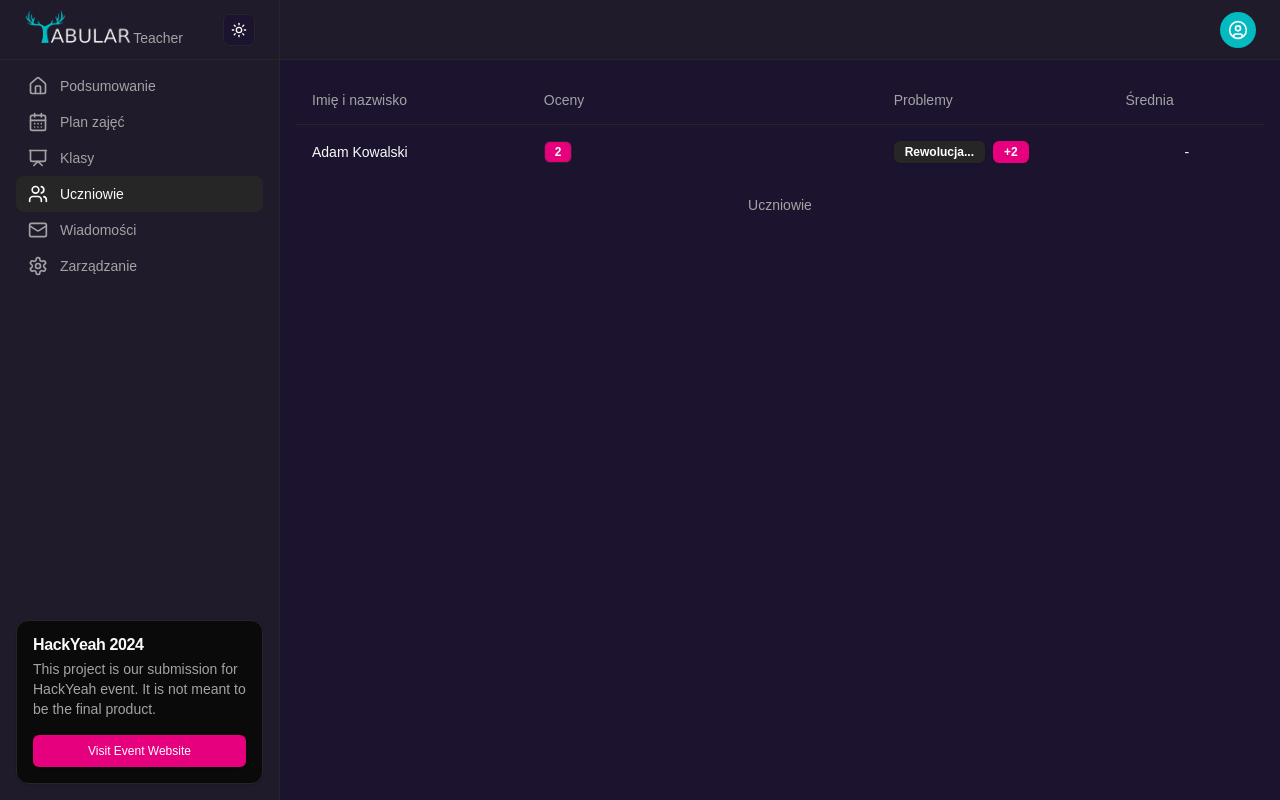
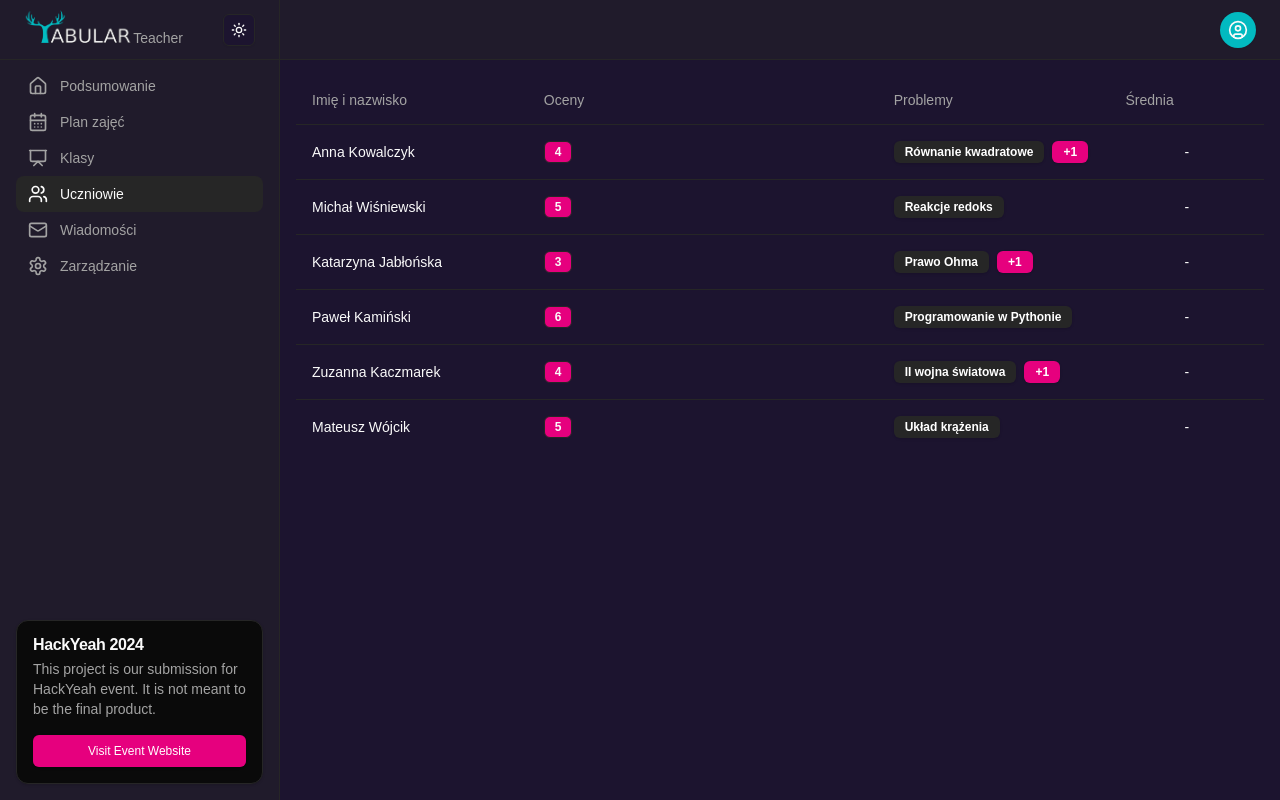
Before and after one commit to Hackyeah2024-team/frontend-mock, a Next.js app: page /teacher/students in a window 1280 px wide. Built offline with nearby package versions, Linux system fonts and the light colour scheme.

Commit message:
json z /teacher/students

```diff
--- a/app/teacher/students/page.tsx
+++ b/app/teacher/students/page.tsx
@@ -3,7 +3,109 @@ import StudentsTable from "@/components/teacher/StudentsTable";
 export default function TeacherStudents() {
   return (
     <div className="flex flex-col m-4">
-      <StudentsTable />
+        {<StudentsTable data={dataFetch()}/>}
     </div>
   );
 }
+
+function dataFetch(){
+  return [
+    {
+      "grade": {
+        "grade": 4,
+        "desc": "Ocena końcowa",
+        "semester": "II",
+        "type": {
+          "desc": "ocena końcowa",
+          "weight": 5,
+          "date": "2024-06-18T10:00:00"
+        }
+      },
+      "teacher": "Monika Zielińska",
+      "subject": "Matematyka",
+      "student": "Anna Kowalczyk",
+      "problem": "Równanie kwadratowe"
+    },
+    {
+      "grade": {
+        "grade": 5,
+        "desc": "Sprawdzian",
+        "semester": "I",
+        "type": {
+          "desc": "sprawdzian",
+          "weight": 3,
+          "date": "2024-01-15T12:00:00"
+        }
+      },
+      "teacher": "Anna Nowak",
+      "subject": "Chemia",
+      "student": "Michał Wiśniewski",
+      "problem": "Reakcje redoks"
+    },
+    {
+      "grade": {
+        "grade": 3,
+        "desc": "Kartkówka",
+        "semester": "II",
+        "type": {
+          "desc": "kartkówka",
+          "weight": 2,
+          "date": "2024-05-10T08:30:00"
+        }
+      },
+      "teacher": "Tomasz Lewandowski",
+      "subject": "Fizyka",
+      "student": "Katarzyna Jabłońska",
+      "problem": "Prawo Ohma"
+    },
+    {
+      "grade": {
+        "grade": 6,
+        "desc": "Projekt",
+        "semester": "I",
+        "type": {
+          "desc": "projekt",
+          "weight": 4,
+          "date": "2023-12-20T14:00:00"
+        }
+      },
+      "teacher": "Katarzyna Wiśniewska",
+      "subject": "Informatyka",
+      "student": "Paweł Kamiński",
+      "problem": "Programowanie w Pythonie"
+    },
+    {
+      "grade": {
+        "grade": 4,
+        "desc": "Egzamin semestralny",
+        "semester": "II",
+        "type": {
+          "desc": "egzamin semestralny",
+          "weight": 5,
+          "date": "2024-06-05T09:00:00"
+        }
+      },
+      "teacher": "Janusz Kwiatkowski",
+      "subject": "Historia",
+      "student": "Zuzanna Kaczmarek",
+      "problem": "II wojna światowa"
+    },
+    {
+      "grade": {
+        "grade": 5,
+        "desc": "Odpowiedź ustna",
+        "semester": "I",
+        "type": {
+          "desc": "odpowiedź ustna",
+          "weight": 2,
+          "date": "2024-02-02T11:00:00"
+        }
+      },
+      "teacher": "Joanna Pawlak",
+      "subject": "Biologia",
+      "student": "Mateusz Wójcik",
+      "problem": "Układ krążenia"
+    }
+]
+
+}
--- a/components/teacher/StudentsTable.tsx
+++ b/components/teacher/StudentsTable.tsx
@@ -10,11 +10,11 @@ import {
 import GradeDetails from "../student/GradeDetails";
 import { Button } from "../ui/button";
 import { Badge } from "../ui/badge";
+import Grade from "../student/GradeDetails"
 
-export default function StudentsTable() {
+export default function StudentsTable({data} : {data: {grade: Grade, teacher: string, subject: string, student: string, problem: string}[]}) {
   return (
     <Table>
-      <TableCaption>Uczniowie</TableCaption>
       <TableHeader>
         <TableRow>
           <TableHead className="max-w-12">Imię i nazwisko</TableHead>
@@ -24,32 +24,25 @@ export default function StudentsTable() {
         </TableRow>
       </TableHeader>
       <TableBody>
-        <TableRow>
-          <TableCell className="font-medium max-w-12">Adam Kowalski</TableCell>
+      {data.map(({grade, teacher, subject, student, problem},i) => (
+        <TableRow key={i}>
+            <TableCell className="font-medium max-w-12">{student}</TableCell>
             <TableCell className="font-medium text-center flex gap-1 justify-start flex-wrap">
               <GradeDetails
-              grade={{
-                grade: 2,
-                desc: "Ocena śródroczna",
-                semester: "IR",
-                type: {
-                  desc: "ocena śródroczna",
-                  weight: 3,
-                  date: "2024-12-22T15:00:00",
-                },
-              }}
-              teacher="Andrzej Górny"
-              subject="Historia"
+                grade={grade}
+                teacher={teacher}
+                subject={subject}
               />
             </TableCell>
             <TableCell className="max-w-12">
               <div className="flex flex-row items-center gap-x-2">
-              <Badge className="bg-muted">Rewolucja...</Badge>
-              <Badge>+2</Badge>
+                <Badge className="bg-muted">{problem}</Badge>
+                {grade.grade <= 4 ? <Badge className="bg-primary">+1</Badge>:""}
               </div>
             </TableCell>
             <TableCell className="text-center max-w-8">-</TableCell>
           </TableRow>
+        ))}
       </TableBody>
     </Table>
   );
```
Also changed, not shown: 1 other file (tests, documents, lock files or other folders). Lines whose indentation alone changed are shown as unchanged.
